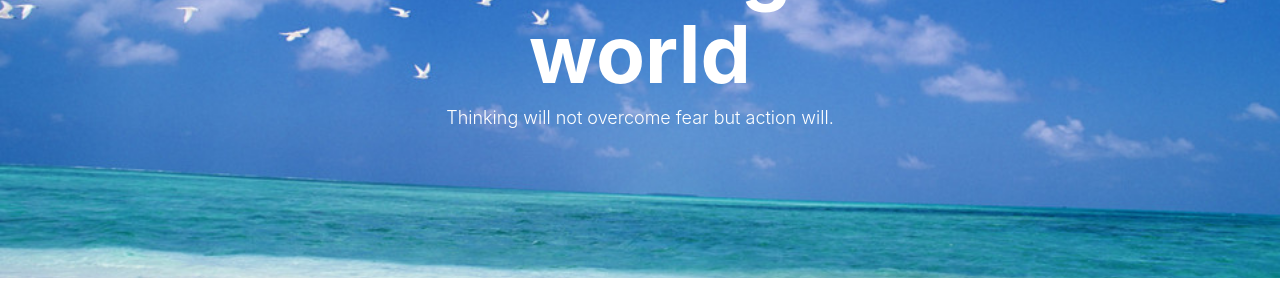
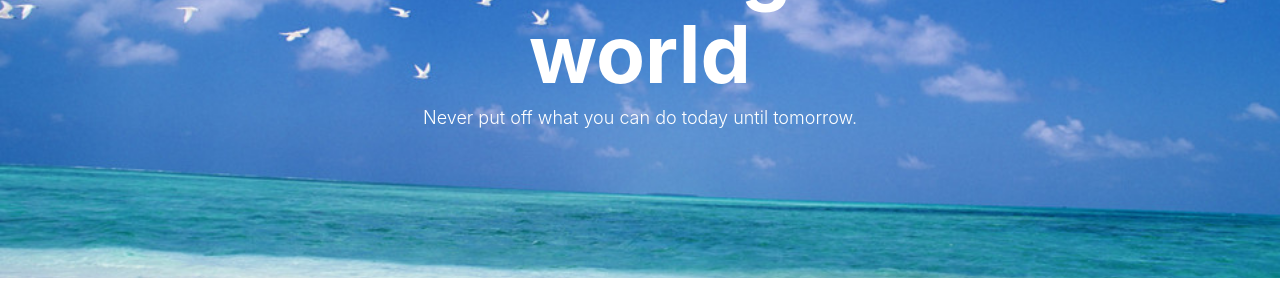
Before and after one commit to zhuxiaoxuhit/zhuxiaoxuhit.github.io, a Jekyll site: the page built from index.html, in a window 1280 px wide. Shown: the part 228-528 px from the top of the page. Built offline with Jekyll 4.4.1, drawn with Linux system fonts in a browser that asks for light colours; nearby versions of some CDN libraries; the list of posts is cut into pages by our own code; comment, search, counter and statistics services are not loaded.

Commit message:
[CHANGE]index

```diff
--- a/index.html
+++ b/index.html
@@ -1,6 +1,6 @@
 ---
 layout: page
-description: "Thinking will not overcome fear but action will."
+description: "Never put off what you can do today until tomorrow."
 ---
 
 {% for post in paginator.posts %}
```
